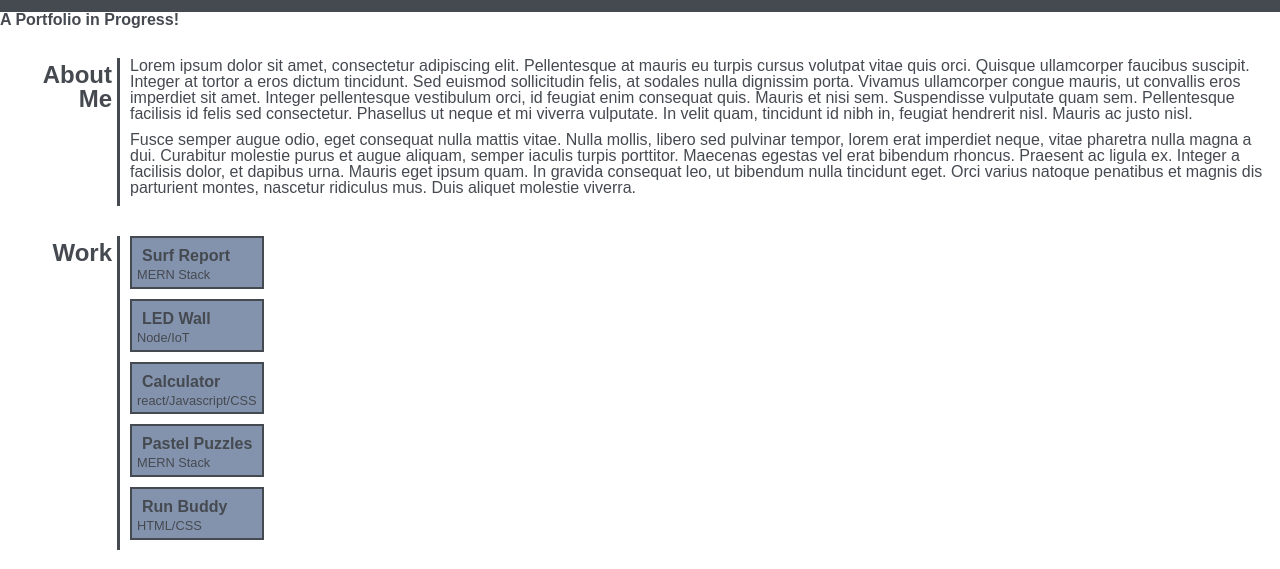
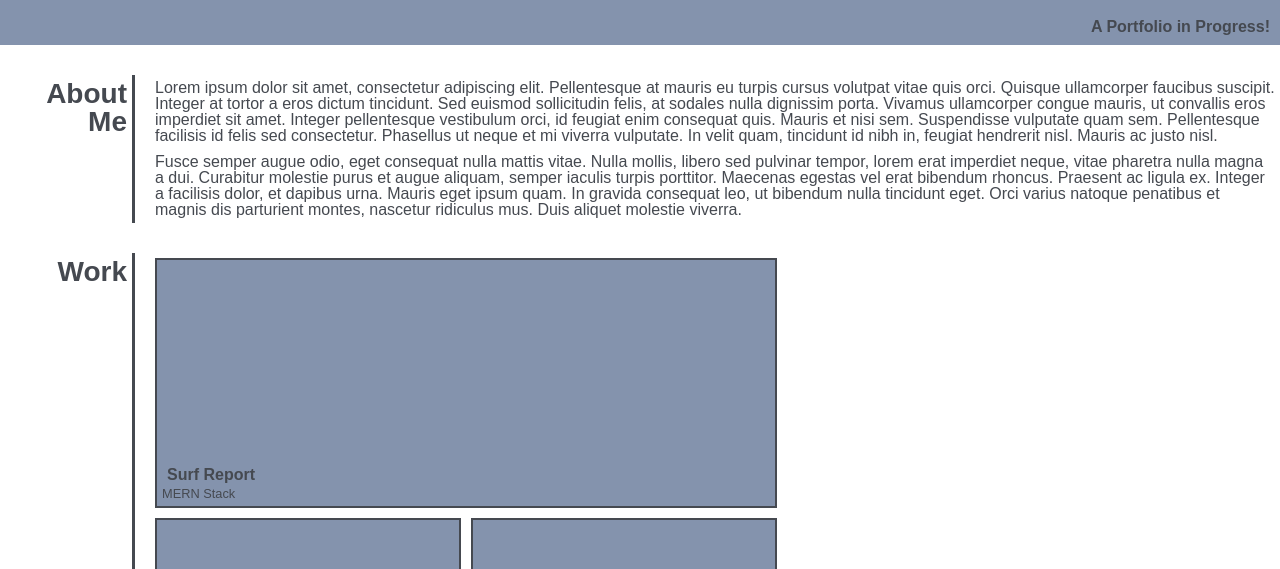
Before and after one commit to Mieruru/challenge-02, a plain HTML site: page index.html in a window 1280 px wide. Shown: the part 80-649 px from the top of the page. Drawn offline with Linux system fonts and the light colour scheme.

Commit message:
zeroing in on sizing for insert cards, adjusted margins

```diff
--- a/assets/style.css
+++ b/assets/style.css
@@ -7,6 +7,7 @@ body {
     display: flex;
     flex-direction: column;
     font-family: Arial, Helvetica, sans-serif;
+    font-size: 16px;
     color: #454950;
     margin: 0;
 }
@@ -15,6 +16,7 @@ body {
 header {
     display: flex;
     width: 100%;
+    height: 75px;
     background-color: #454950;
     align-items: center;
 }
@@ -37,6 +39,7 @@ nav {
 
 ul {
     display: flex;
+    flex-wrap: wrap;
     align-items: center;
 }
 
@@ -51,47 +54,65 @@ header a {
     font-weight: bold;
 }
 
+#subheader {
+    display: flex;
+    height: 50px;
+    background-color: #8493ad;
+    justify-content: right;
+    align-items: end;
+}
+
+h3 {
+    text-align: right;
+    margin: 5px;
+    padding: 5px;
+    position: relative;
+}
+
 /* main body section; handles stuff for the side column and main inserts */
 section {
     display: flex;
     margin: 30px 0;
 }
 
+article {
+    display: flex;
+    flex-direction: column;
+    margin-left: 15px;
+}
+
 aside {
     flex: 0 0 120px;
     padding: 5px;
+    margin-left: 15px;
     border-right: 3px solid;
 }
 
-article {
-    display: inline-block;
-}
-
 p {
-    margin: 0 10px 10px;
+    margin: 5px;
 }
 
 h2 {
-    font-size: 150%;
+    font-size: 175%;
     text-align: right;
 }
 
-.cards {
+#cards {
     display: flex;
     flex-wrap: wrap;
-    border: 4px dashed;
+    margin-left: 15px;
 }
 
 figure {
-    display: flex;
-    flex-wrap: wrap;
     flex-direction: column;
     font-size: 80%;
     padding: 5px;
     background-color: #8493ad;
+    justify-content: end;
 }
 
-figure h4 {
+h4 {
+    position: relative;
     font-size: 125%;
     padding: 5px;
 }
@@ -99,20 +120,22 @@ figure h4 {
 
 #card-large {
     display: flex;
-    flex-wrap: wrap;
     flex: 1 0 500px;
+    height: 250px;
     border: 2px solid;
-    margin: 0 10px 10px;
+    margin: 5px;
 }
 
 
 .card {
     display: flex;
     flex-wrap: wrap;
-    flex: 1 0 250px;
+    flex: 1 250px;
+    height: 100px;
     border: 2px solid;
-    margin: 0 10px 10px;
+    margin: 5px;
 }
+
 /* time to do footer stuff */
 footer {
     display: flex;
@@ -120,7 +143,7 @@ footer {
 
 footer nav {
     display: inline-block;
-    flex: auto;
+    margin-left: 15px;
 }
 
 footer a {
@@ -134,5 +157,7 @@ footer a {
 }
 
 @media screen and (max-width:576px) {
-
+    nav  ul {
+        flex-wrap: wrap;
+    }
 }
--- a/index.html
+++ b/index.html
@@ -30,7 +30,7 @@
             </ul>
         </nav>
     </header>
-    <div>
+    <div id="subheader">
         <h3>
             A Portfolio in Progress!
         </h3>
```
